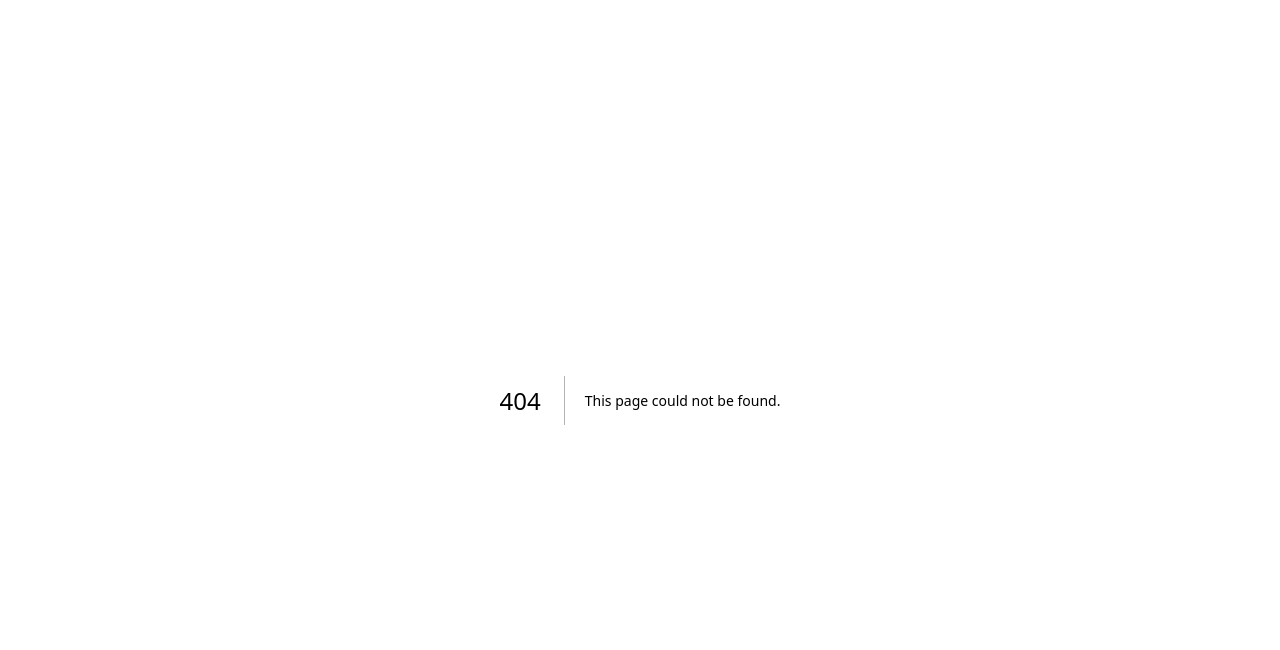
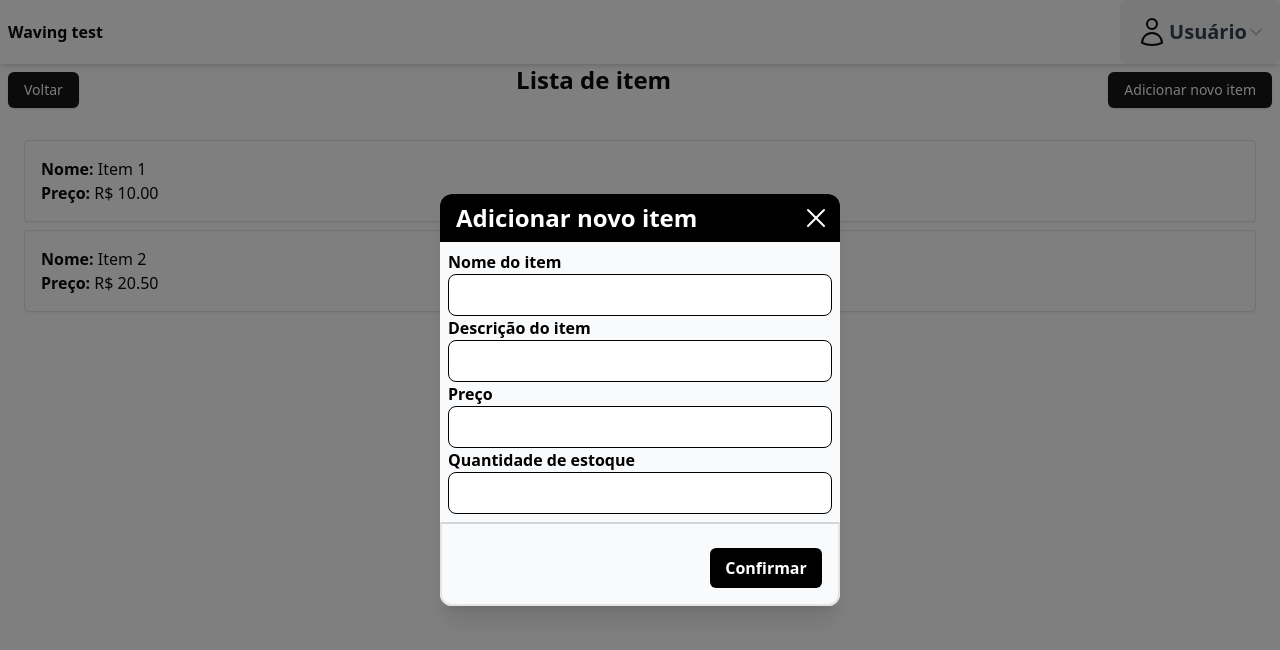
Before and after one commit to gabrielolivra/waving-test-frontend, a Next.js app: page /auth/admin/item in a window 1280 px wide. Before the commit this address had no page. Shown: the top 650 px of the page. Built offline with nearby package versions, Linux system fonts and the light colour scheme; no server answers.

Commit message:
feat: create modal item

```diff
--- /dev/null
+++ b/app/auth/admin/item/_partial/modal-items.tsx
@@ -0,0 +1,90 @@
+import { useApiFunction } from "@/app/hooks/useApiFunction";
+import Input from "@/app/ui/components/input";
+import Modal from "@/app/ui/components/modal";
+import { SubmitHandler, useForm } from "react-hook-form";
+
+interface ModalItemProps {
+  isOpen: boolean;
+  closeModal: () => void;
+}
+
+type FormValues = {
+  name: string;
+  description: string;
+  price: number;
+  stockQuantity: number;
+};
+
+export default function ModalItems({ isOpen, closeModal }: ModalItemProps) {
+  const {
+    register,
+    handleSubmit,
+    reset,
+    formState: { errors },
+  } = useForm<FormValues>();
+
+  const { callApi, isLoading } = useApiFunction();
+
+  const handlerCreate: SubmitHandler<FormValues> = async (data) => {
+    await callApi(data);
+    reset();
+    closeModal();
+  };
+
+  return (
+    <Modal
+      title="Adicionar novo item"
+      type="success"
+      isOpen={isOpen}
+      onCancel={closeModal}
+      onConfirm={handleSubmit(handlerCreate)} // importante: vincula o handleSubmit aqui
+    >
+      <form className="w-[400px] p-2">
+        <div>
+          <Input
+            label="Nome do item"
+            type="text"
+            {...register("name", { required: "Nome é obrigatório" })}
+          />
+          {errors.name?.message && <p>Nome é obrigatorio</p>}
+        </div>
+
+        <div>
+          <Input
+            label="Descrição do item"
+            type="text"
+            {...register("description", { required: "Descrição é obrigatória" })}
+          />
+          {
+            errors.description?.message && <p>Descrição é obrigatória</p>
+          }
+        </div>
+
+        <div>
+          <Input
+            label="Preço"
+            type="number"
+            step="0.01"
+            {...register("price", { required: "Preço é obrigatório", valueAsNumber: true })}
+          />
+          {
+            errors.price?.message && <p>O preço é obrigatório</p>
+          }
+        </div>
+
+        <div>
+          <Input
+            label="Quantidade de estoque"
+            type="number"
+            {...register("stockQuantity", {
+              required: "Quantidade é obrigatória",
+              valueAsNumber: true,
+            })}
+          />
+          {errors.stockQuantity?.message && <p>A quantidade é obrigatória</p>}
+        </div>
+
+      </form>
+    </Modal>
+  );
+}
--- /dev/null
+++ b/app/auth/admin/item/page.tsx
@@ -0,0 +1,41 @@
+'use client'
+
+import { Button } from '@/components/ui/button'
+import { useState } from 'react'
+import ModalItems from './_partial/modal-items'
+
+interface Item {
+  id: number
+  nome: string
+  preco: number
+}
+
+export default function Page() {
+  const [items, setItems] = useState<Item[]>([
+    { id: 1, nome: 'Item 1', preco: 10.0 },
+    { id: 2, nome: 'Item 2', preco: 20.5 },
+  ])
+
+
+  return (
+    <>
+      <div className='flex justify-between'>
+        <Button className='m-2'>Voltar</Button>
+        <h1 className='font-bold text-2xl'>Lista de item</h1>
+        <Button className='m-2'>Adicionar novo item</Button>
+
+      </div>
+      <div className="p-6">
+        <ul className="space-y-2">
+          {items.map((item) => (
+            <li key={item.id} className="border p-4 rounded shadow-sm">
+              <div><strong>Nome:</strong> {item.nome}</div>
+              <div><strong>Preço:</strong> R$ {item.preco.toFixed(2)}</div>
+            </li>
+          ))}
+        </ul>
+      </div>
+      <ModalItems closeModal={()=> console.log()} isOpen={true}/>
+    </>
+  )
+}
--- a/app/auth/admin/page.tsx
+++ b/app/auth/admin/page.tsx
@@ -1,7 +1,14 @@
-export default function Page(){
+'use client'
+import { Button } from "@/components/ui/button";
+import { useRouter } from "next/navigation";
+
+export default function Page() {
+  const route = useRouter()
   return (
     <div className="w-screen h-full">
-            Pagina do admin
+      <div>
+        <Button onClick={()=> route.push('/auth/admin/item')}>Itens para venda</Button>
+      </div>
     </div>
   )
 }
--- a/postcss.config.mjs
+++ /dev/null
@@ -1,5 +0,0 @@
-// const config = {
-//   plugins: ["@tailwindcss/postcss"],
-// };
-
-// export default config;
```
